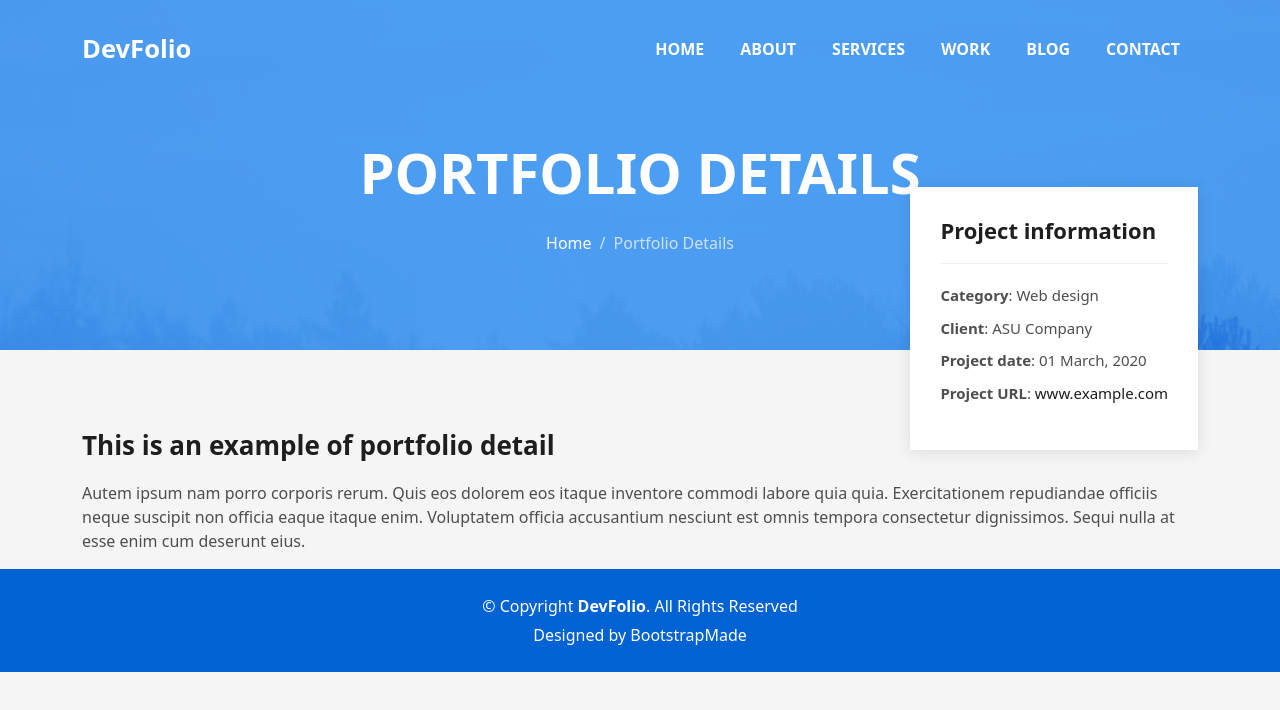
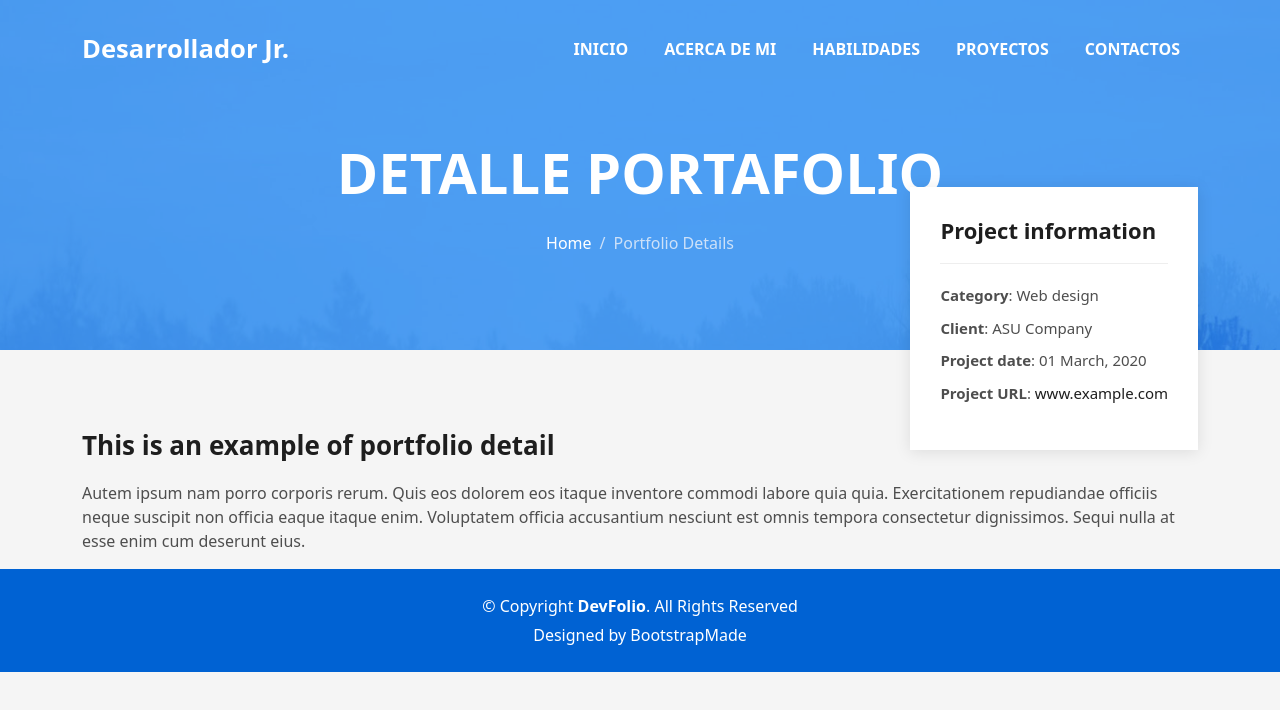
Before and after one commit to dach1996/portafolio, a plain HTML site: page pages/portafolio/eleccionreina.html in a window 1280 px wide. Drawn offline with Linux system fonts and the light colour scheme.

Commit message:
Se hace referencia a imagenes

```diff
--- a/pages/portafolio/eleccionreina.html
+++ b/pages/portafolio/eleccionreina.html
@@ -36,8 +36,9 @@
   <!-- ======= Header/ Navbar ======= -->
   <nav class="navbar navbar-b navbar-trans navbar-expand-md fixed-top" id="mainNav">
     <div class="container">
-      <a class="navbar-brand js-scroll" href="#page-top">DevFolio</a>
-      <button class="navbar-toggler collapsed" type="button" data-toggle="collapse" data-target="#navbarDefault" aria-controls="navbarDefault" aria-expanded="false" aria-label="Toggle navigation">
+      <a class="navbar-brand js-scroll" href="/index.html">Desarrollador Jr.</a>
+      <button class="navbar-toggler collapsed" type="button" data-toggle="collapse" data-target="#navbarDefault"
+        aria-controls="navbarDefault" aria-expanded="false" aria-label="Toggle navigation">
         <span></span>
         <span></span>
         <span></span>
@@ -45,34 +46,31 @@
       <div class="navbar-collapse collapse justify-content-end" id="navbarDefault">
         <ul class="navbar-nav">
           <li class="nav-item">
-            <a class="nav-link js-scroll active" href="index.html">Home</a>
+            <a class="nav-link js-scroll" href="index.html">Inicio</a>
           </li>
           <li class="nav-item">
-            <a class="nav-link js-scroll" href="#about">About</a>
+            <a class="nav-link js-scroll" href="#about">Acerca de Mi</a>
           </li>
           <li class="nav-item">
-            <a class="nav-link js-scroll" href="#service">Services</a>
+            <a class="nav-link js-scroll" href="#service">Habilidades</a>
           </li>
           <li class="nav-item">
-            <a class="nav-link js-scroll" href="#work">Work</a>
+            <a class="nav-link js-scroll" href="#work">Proyectos</a>
           </li>
           <li class="nav-item">
-            <a class="nav-link js-scroll" href="#blog">Blog</a>
-          </li>
-          <li class="nav-item">
-            <a class="nav-link js-scroll" href="#contact">Contact</a>
+            <a class="nav-link js-scroll" href="#contact">Contactos</a>
           </li>
         </ul>
       </div>
     </div>
   </nav>
 
-  <div class="intro intro-single route bg-image" style="background-image: url(../../assets/img/overlay-bg.jpg)">
+  <div class="intro intro-single route bg-image" style="background-image: url(/assets/img/overlay-bg.jpg)">
     <div class="overlay-mf"></div>
     <div class="intro-content display-table">
       <div class="table-cell">
         <div class="container">
-          <h2 class="intro-title mb-4">Portfolio Details</h2>
+          <h2 class="intro-title mb-4">Detalle Portafolio</h2>
           <ol class="breadcrumb d-flex justify-content-center">
             <li class="breadcrumb-item">
               <a href="#">Home</a>
```
